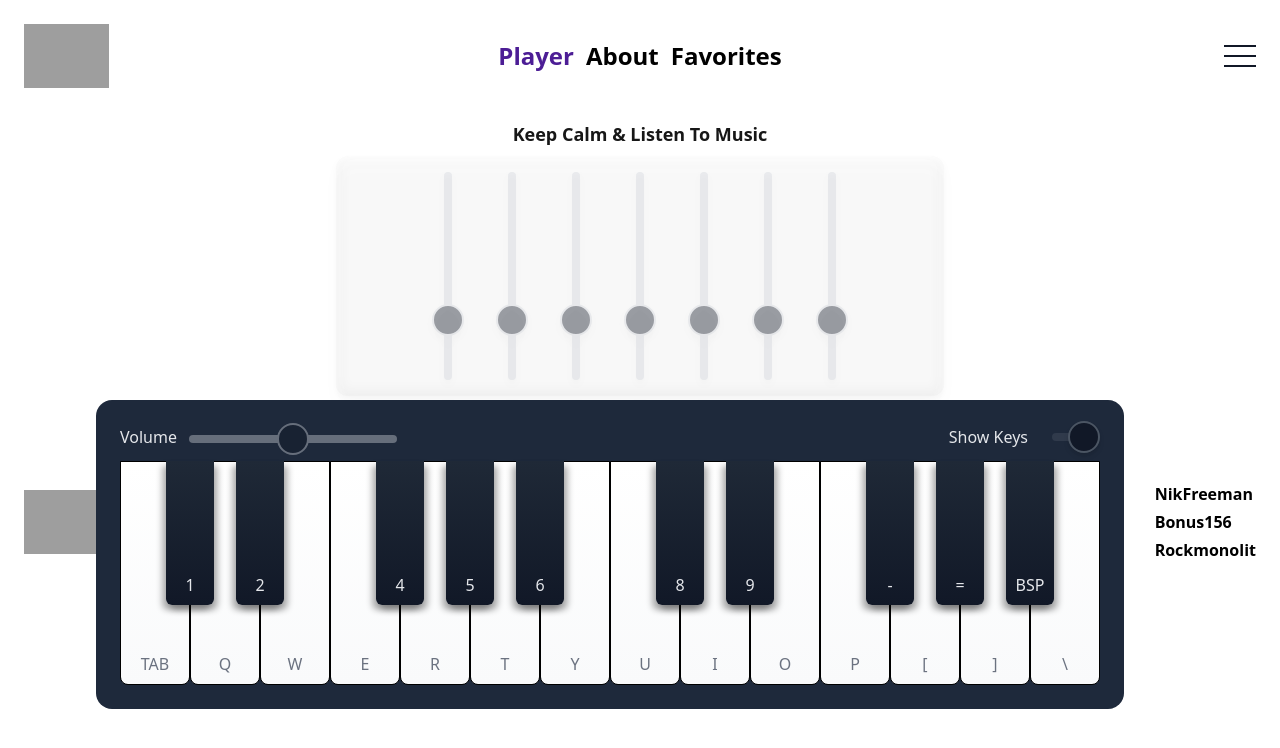
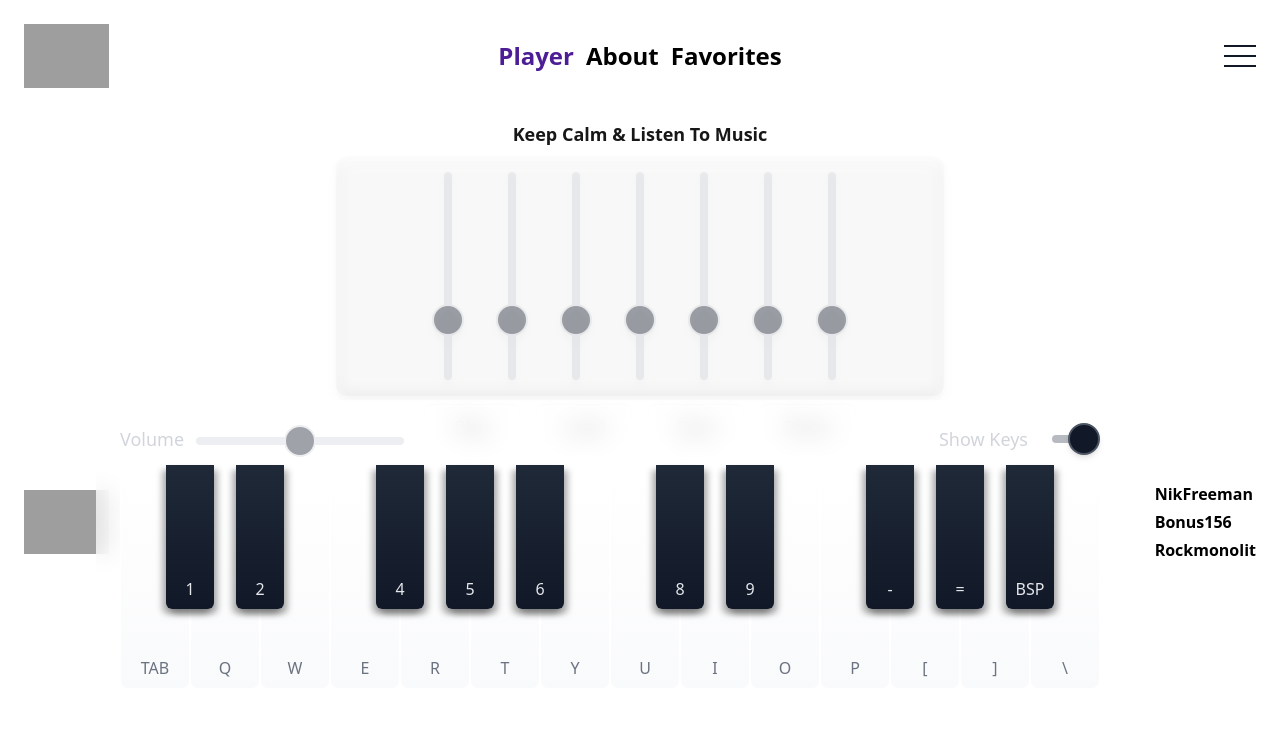
Before and after one commit to NikFreeman/rs-clone, a website built with webpack: page src/index.html in a window 1280 px wide. Both pictures are taken after a click on the button "Piano". Built offline with nearby package versions, Linux system fonts and the light colour scheme; no server answers; grey boxes are pictures that could not be loaded; files whose address does not match are found by name.

Commit message:
feat: add white and dark styles for piano

```diff
--- a/src/index.html
+++ b/src/index.html
@@ -94,12 +94,12 @@
         </div>
         <div class="card-wrapper flex flex-wrap justify-center ease-in duration-200"></div>
     </div>
-    <div class="piano absolute hidden z-50 top-1/2 left-24 cursor-grab bg-slate-800 p-6 rounded-2xl w-min">
+    <div class="piano absolute hidden z-50 top-1/2 left-24 cursor-grab p-6 rounded-2xl w-min backdrop-blur-md bg-white/70 dark:bg-black/80">
         <div class="flex items-center justify-between mb-3 text-gray-300">
             <div class="flex items-center volume-slider">
                 <label
                     for="vulume-keys"
-                    class="mt-px mr-3 mb-0 cursor-pointer select-none font-light text-gray-200"
+                    class="mt-px mr-3 mb-0 cursor-pointer select-none text-lg font-medium text-grey-darkest dark:text-gray-200"
                 >
                     Volume
                 </label>
@@ -110,8 +110,8 @@
             <div class="inline-flex items-center">
                 <label
                     for="show-keys"
-                    class="mt-px mr-6 mb-0 cursor-pointer select-none font-light text-gray-200"
-                >
+                    class="mt-px mr-6 mb-0 cursor-pointer select-none text-lg font-medium text-grey-darkest dark:text-gray-200">
+                    <!-- font-light text-gray-200 -->
                     Show Keys
                 </label>
                 <div class="relative inline-block h-2 w-8 mr-4 cursor-pointer rounded-full">
--- a/src/style.css
+++ b/src/style.css
@@ -16,20 +16,17 @@
     .slider:hover {
       @apply opacity-60;
     }
-    /* .key-white.pressed + .key-black {
-      @apply shadow-outer; /* peer-hover:shadow-outer */
-    /* }  */
     .key-white.pressed + .key-black {
       @apply shadow-outer-press-sib-l;
     }
     .key-white {
-      @apply select-none cursor-pointer relative w-[4.375rem] h-56 rounded-b-lg bg-gradient-to-b from-white to-gray-50 border border-black border-solid text-gray-500; /* hover:shadow-inner-x hover:from-gray-50 hover:to-gray-200 first:hover:shadow-inner-l last:hover:shadow-inner-r */
+      @apply select-none cursor-pointer relative w-[4.375rem] h-56 rounded-b-lg bg-gradient-to-b from-white to-gray-50 border border-solid border-white text-gray-500 dark:border-black;
     }
     .key-white.pressed {
       @apply shadow-inner-x bg-gradient-to-b from-gray-50 to-gray-200 last:shadow-inner-r first:shadow-inner-l;
     }
     .key-black {
-      @apply select-none cursor-pointer relative h-36 w-12 -mx-6 z-10 rounded-b-md bg-gradient-to-b from-gray-800 to-gray-900 text-gray-200 shadow-outer; /* peer-hover:shadow-outer-press-sib-l */
+      @apply select-none cursor-pointer relative h-36 w-12 -mx-6 z-10 rounded-b-md bg-gradient-to-b from-gray-800 to-gray-900 text-gray-200 shadow-outer;
     }
     .key-black.pressed {
       @apply shadow-outer-press from-gray-900 to-gray-800;
```
